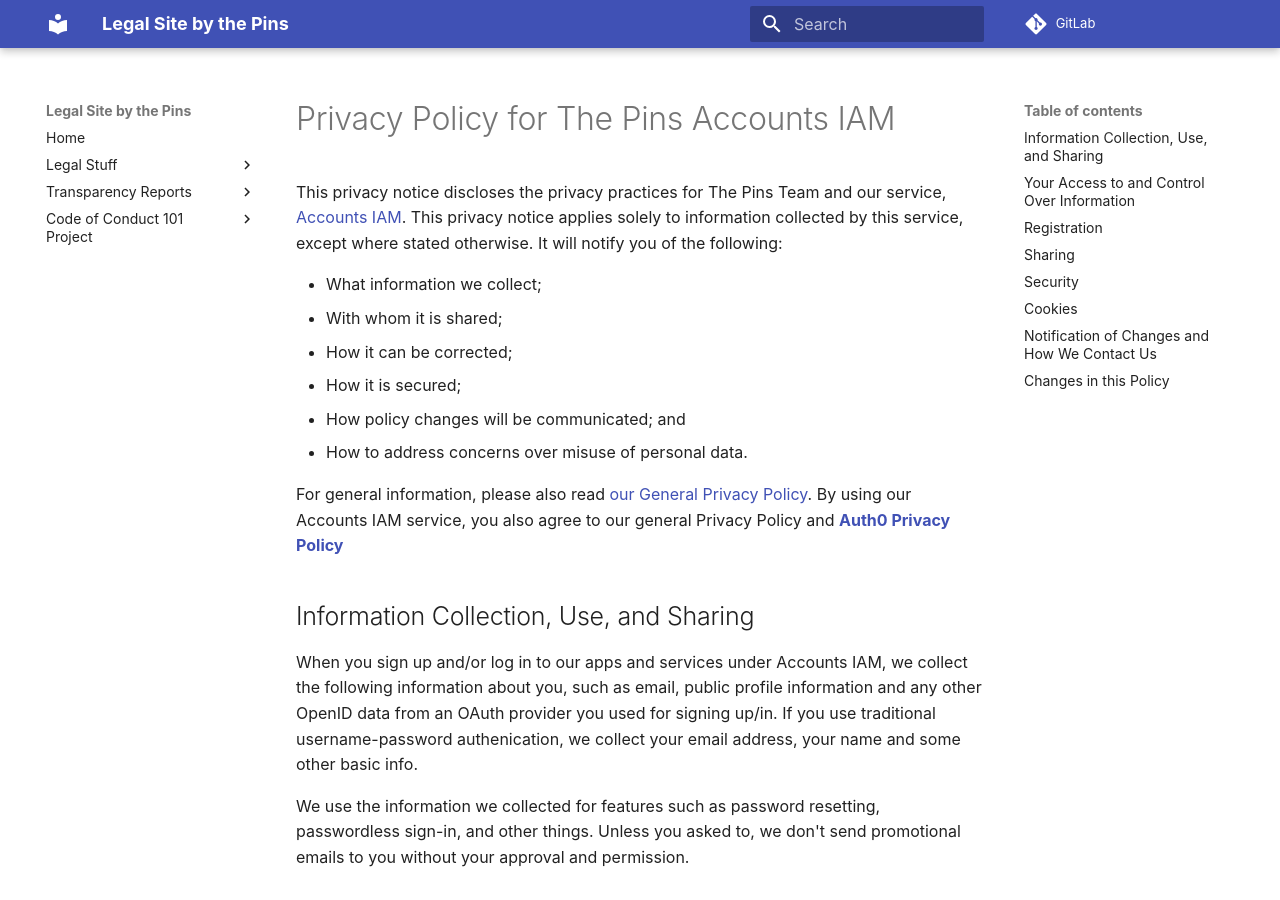
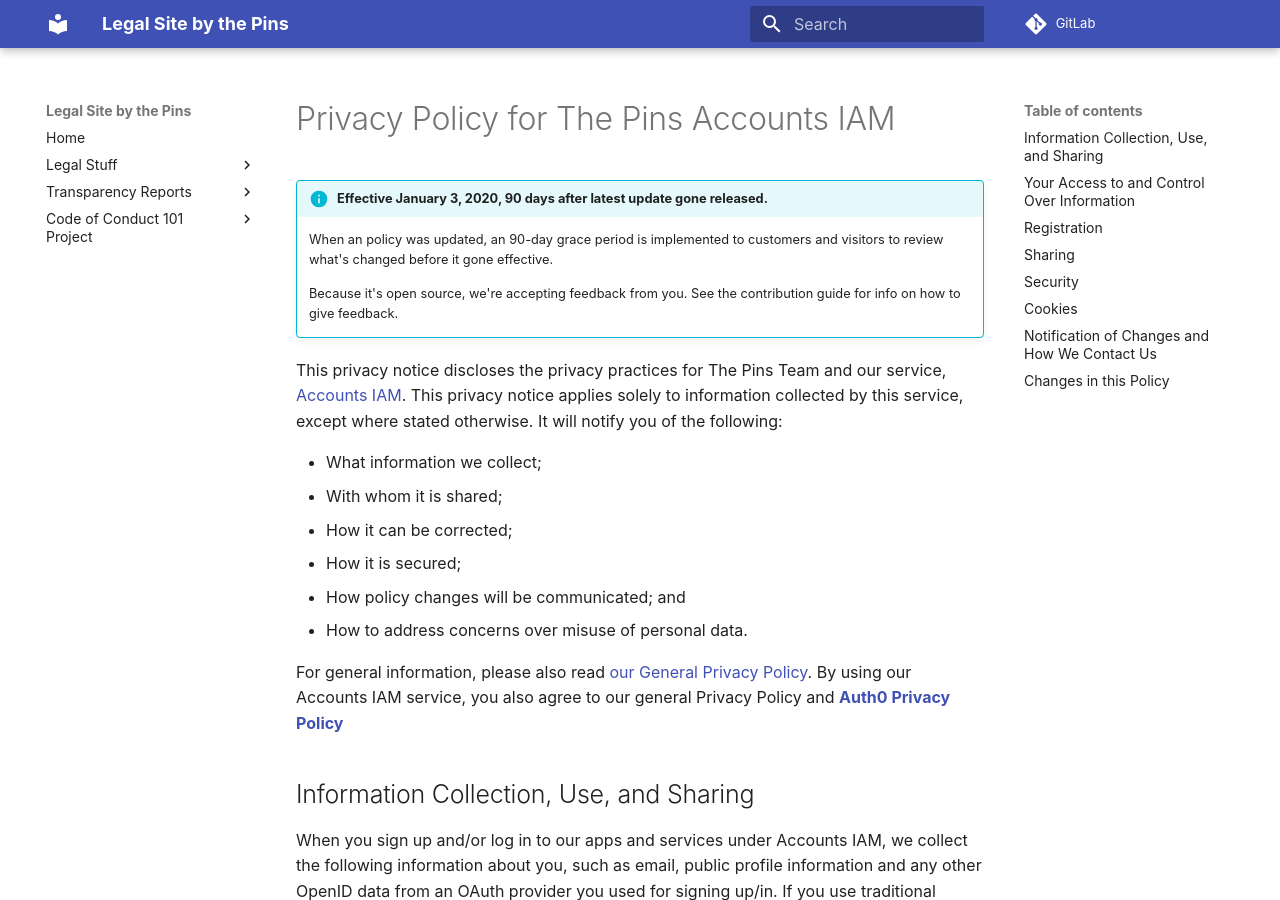
Before and after one commit to MadeByThePinsHub/LegalCodeSource, an MkDocs documentation site: the page built from legal-code/iam/privacy.md, in a window 1280 px wide and 900 px high. Built offline with MkDocs 1.6.1 and Material for MkDocs 9.7.7, drawn with Linux system fonts in a browser that asks for light colours; comment, search, counter and statistics services are not loaded.

Commit message:
Update mkdocs.yml, legal-code/privacy/policy.md, legal-code/iam/privacy.md files

```diff
--- a/legal-code/iam/privacy.md
+++ b/legal-code/iam/privacy.md
@@ -6,6 +6,13 @@ authors:
     - Andrei Jiroh
 date: 2019-11-03
 ---
+
+!!! info "Effective January 3, 2020, 90 days after latest update gone released."
+    When an policy was updated, an 90-day grace period is implemented to
+    customers and visitors to review what's changed before it gone effective.
+
+    Because it's open source, we're accepting feedback from you. See the contribution guide
+    for info on how to give feedback.
 
 This privacy notice discloses the privacy practices for The Pins Team and our service, [Accounts IAM](https://iam.devhubcentral.ml). This privacy notice applies solely to information collected by this service, except where stated otherwise. It will notify you of the following:
 
--- a/mkdocs.yml
+++ b/mkdocs.yml
@@ -61,10 +61,11 @@ plugins:
             'transparency/other-reports': transparency/reports/other-reports
             'about/contributing': about/CONTRIBUTING
             'code-of-conduct': about/code-of-conduct
+    - admonition
 
 # Repository URLs
 repo_url: https://gitlab.com/MadeByThePinsTeam-DevLabs/legal/legal.madebythepins.tk
-edit_uri: blob/master/docs/
+edit_uri: blob/staging/legal-code
 
 # Any Markdown extensions shuld be added here
 markdown_extensions:
```
Also changed, not shown: legal-code/privacy/policy.md (+1 -1 lines).
